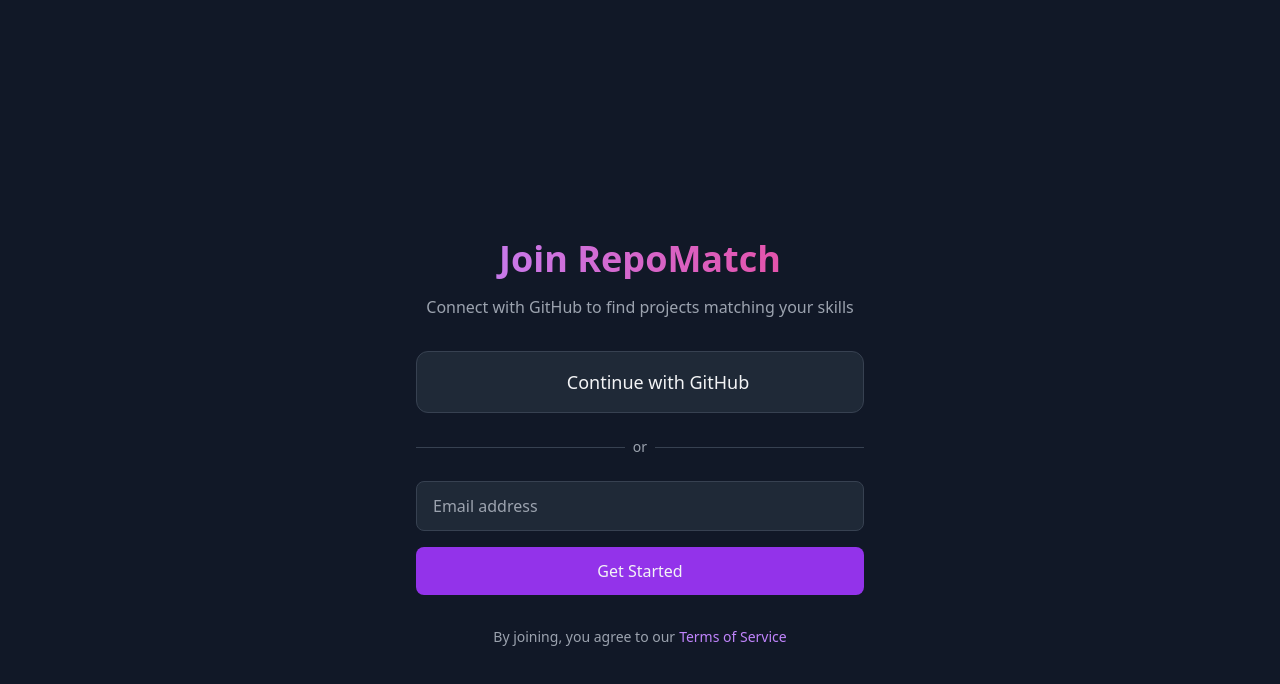
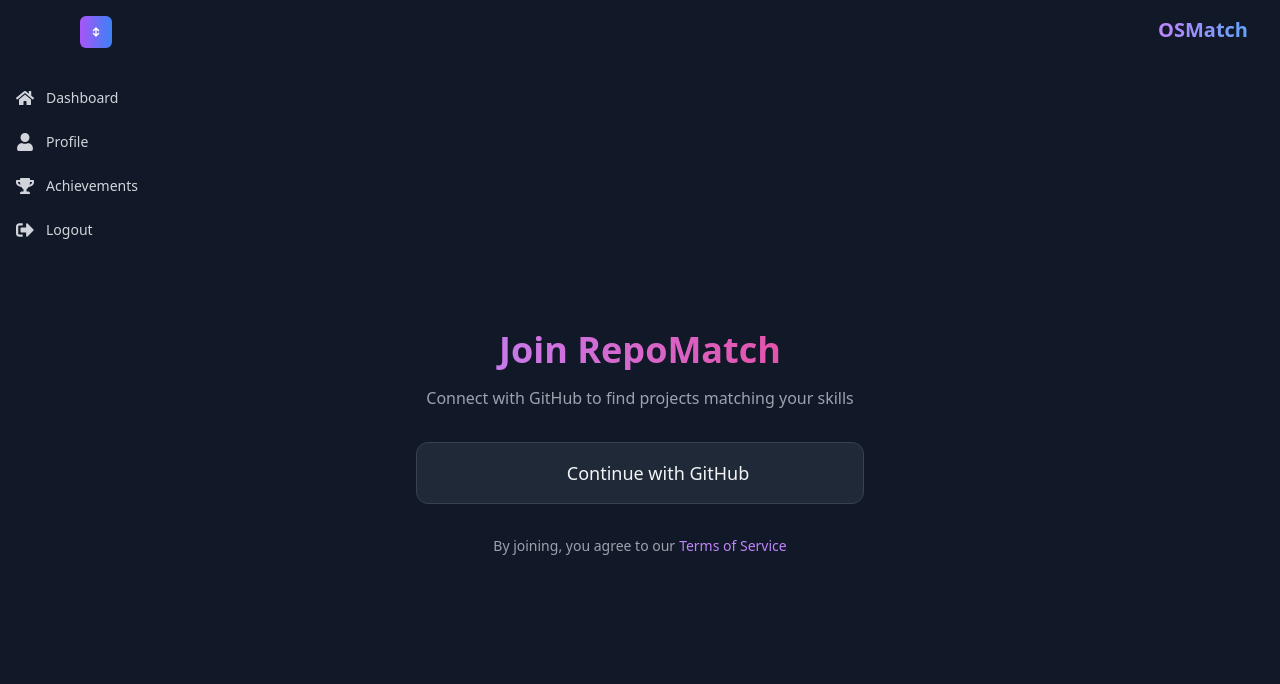
Before and after one commit to Kedar-1118/ILLUMINATI-SGU-HACKATHON, a React (Create React App) app in the folder client/: page /github-signup in a window 1280 px wide. Shown: the top 684 px of the page. Built offline with nearby package versions, Linux system fonts and the light colour scheme; some icons are missing.

Commit message:
Integration of server to client

```diff
--- a/client/src/App.js
+++ b/client/src/App.js
@@ -9,10 +9,12 @@ import {
   LandingPage,
   RepoAnalyzer
 } from './Pages/index.jsx';
+import Navbar from './components/Navbar.jsx';
 
 const App = () => {
   return (
     <Router>
+      <Navbar />
       <Routes>
         <Route path="/" element={<LandingPage />} />
         <Route path="/dashboard" element={<Dashboard />} />
--- a/client/src/Pages/LoginPage.jsx
+++ b/client/src/Pages/LoginPage.jsx
@@ -29,7 +29,7 @@ const LoginPage = () => {
             : { login: email, password };
 
         try {
-            const response = await fetch('http://localhost:5000/api/login', {
+            const response = await fetch('http://localhost:5000/api/v1/login', {
                 method: 'POST',
                 headers: { 'Content-Type': 'application/json' },
                 body: JSON.stringify(loginPayload),
--- a/client/src/Pages/SignUpPage.jsx
+++ b/client/src/Pages/SignUpPage.jsx
@@ -48,17 +48,17 @@ const GitHubSignup = () => {
 
 
                     {/* Divider */}
-                    <div className="relative">
+                    {/* <div className="relative">
                         <div className="absolute inset-0 flex items-center">
                             <div className="w-full border-t border-gray-700"></div>
                         </div>
                         <div className="relative flex justify-center text-sm">
                             <span className="px-2 bg-gray-900 text-gray-400">or</span>
                         </div>
-                    </div>
+                    </div> */}
 
                     {/* Alternative Signup (Optional) */}
-                    <div className="space-y-4">
+                    {/* <div className="space-y-4">
                         <input
                             type="email"
                             placeholder="Email address"
@@ -67,7 +67,7 @@ const GitHubSignup = () => {
                         <button className="w-full py-3 px-6 bg-purple-600 hover:bg-purple-700 rounded-lg transition-colors duration-200">
                             Get Started
                         </button>
-                    </div>
+                    </div> */}
                 </div>
 
                 {/* Footer Text */}
```
Also changed, not shown: 1 other file (tests, documents, lock files or other folders).
